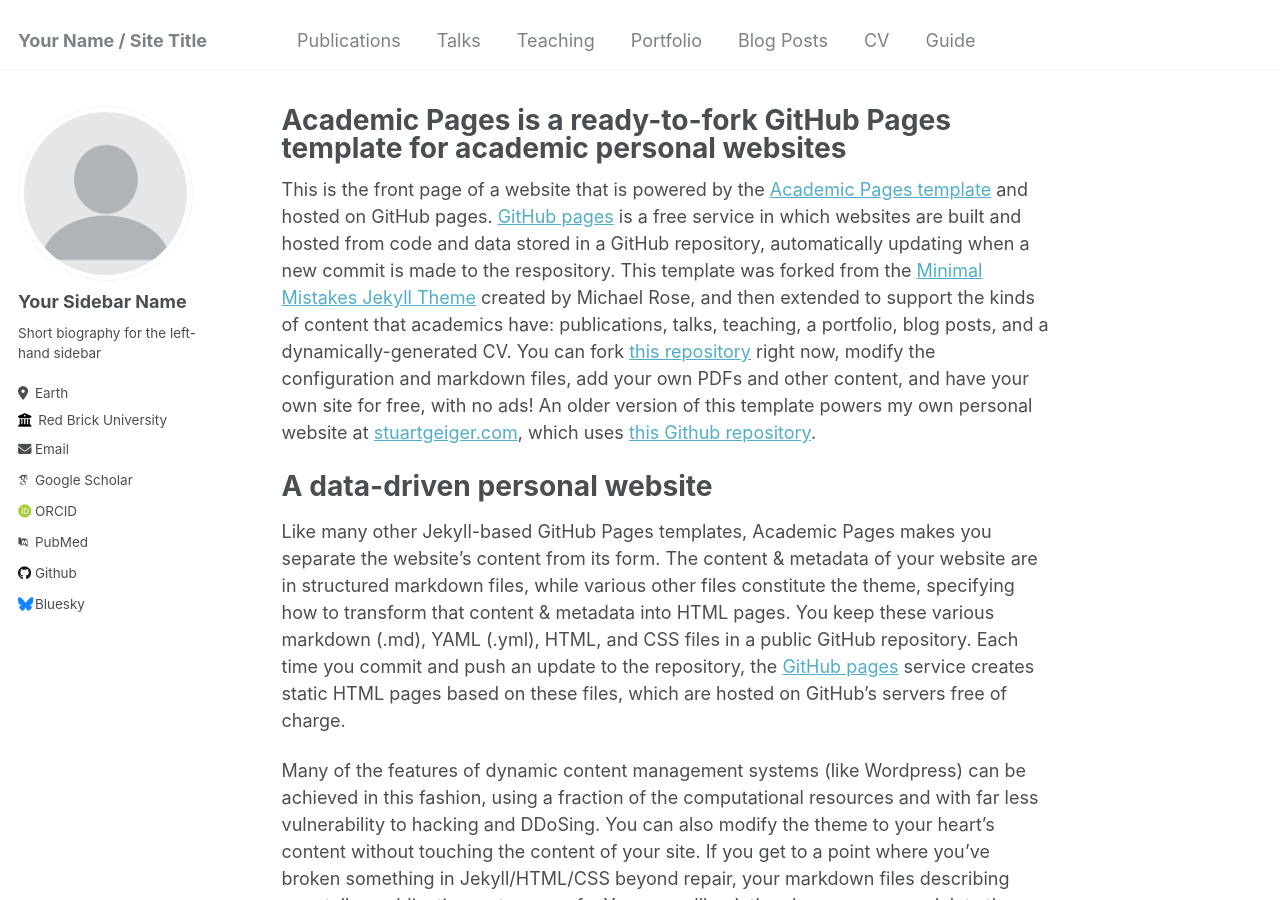
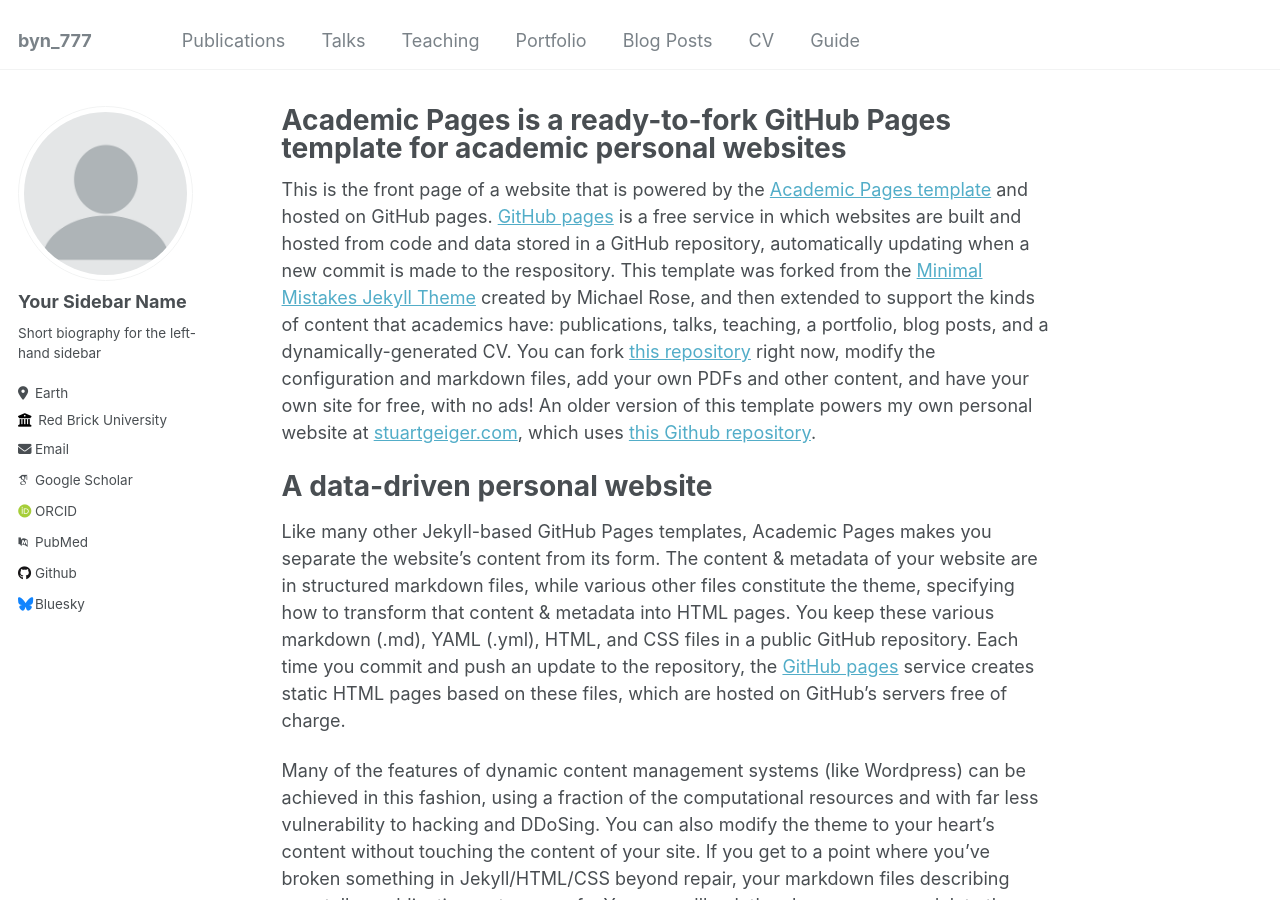
Before and after one commit to byn777/background, a Jekyll site: the page built from _pages/about.md, in a window 1280 px wide and 900 px high. Built offline with Jekyll 4.4.1, drawn with Linux system fonts in a browser that asks for light colours; some web fonts are replaced.

Commit message:
renew name

```diff
--- a/_config.yml
+++ b/_config.yml
@@ -8,7 +8,7 @@
 
 # Basic Site Settings
 locale                   : "en-US"
-title                    : "Your Name / Site Title"
+title                    : "byn_777"
 title_separator          : "-"
 name                     : &name "Your Name"
 description              : &description "personal description"
```
